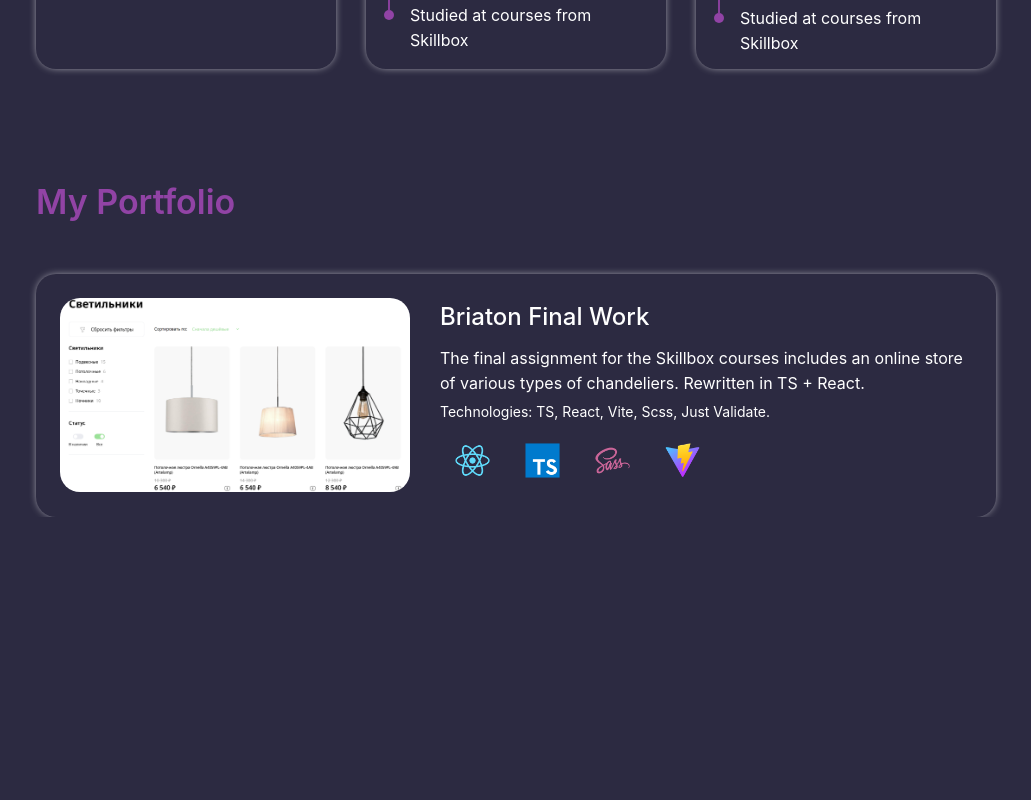
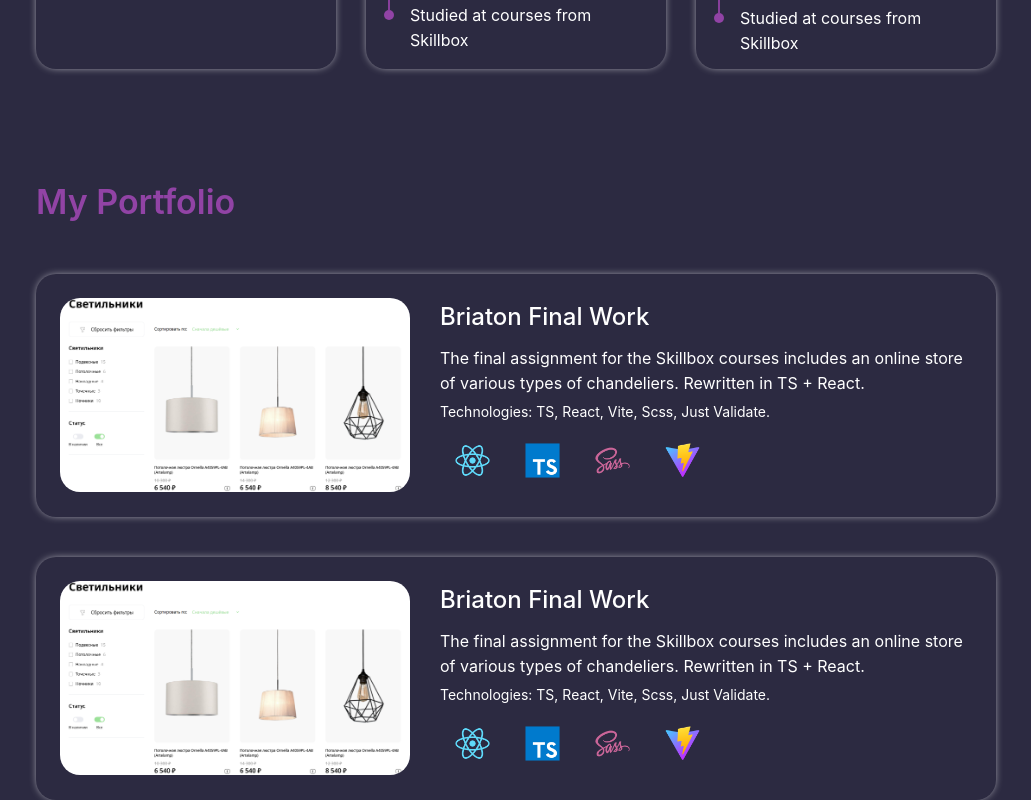
Before and after one commit to HELLRAID-cmd/Portfolio, a React (Vite) app in the folder client/: page / in a window 1280 px wide. Shown: the part 1142-1942 px from the top of the page, without its empty margins (124-1155 px from the left). Before the commit the page ends 1659 px from the top, so only its background shows below. Built offline with nearby package versions, Linux system fonts and the light colour scheme; no server answers.

Commit message:
Продублировал карточку и сделал обертку

```diff
--- a/client/src/Components/Project/Project.tsx
+++ b/client/src/Components/Project/Project.tsx
@@ -13,6 +13,71 @@ export const Project = () => {
                 My Portfolio
               </Typography.Title>
 
+              <div className="project__cards">
+                <Card className="project__card">
+                  <picture>
+                    <source
+                      media="(max-width: 1000px)"
+                      src="/img/project/project.jpg"
+                      width={200}
+                    />
+                    <img
+                      className="project__card-img"
+                      src="./public/img/project/project.jpg"
+                      width={350}
+                      alt="img"
+                    />
+                  </picture>
+                  <div className="project__card-inner">
+                    <a
+                      className="project__card-inner-title link-title"
+                      href="https://github.com/HELLRAID-cmd/Briaton---finalWork"
+                      target="_blank"
+                    >
+                      Briaton Final Work
+                    </a>
+                    <div className="project__card-text">
+                      <p className="project__card-text-desc">
+                        The final assignment for the Skillbox courses includes
+                        an&nbsp;online store of&nbsp;various types
+                        of&nbsp;chandeliers. Rewritten in&nbsp;TS + React.
+                      </p>
+                      <p className="project__card-text-technologies">
+                        Technologies: TS, React, Vite, Scss, Just Validate.
+                      </p>
+                      <div className="project__card-technologies">
+                        <div className="project__card-technologies-img">
+                          <img
+                            src="./public/img/project/icons/React.png"
+                            width={35}
+                            alt="img"
+                          />
+                        </div>
+                        <div className="project__card-technologies-img">
+                          <img
+                            src="./public/img/project/icons/TypeScript.png"
+                            width={35}
+                            alt="img"
+                          />
+                        </div>
+                        <div className="project__card-technologies-img">
+                          <img
+                            src="./public/img/project/icons/Sass.png"
+                            width={35}
+                            alt="img"
+                          />
+                        </div>
+                        <div className="project__card-technologies-img">
+                          <img
+                            src="./public/img/project/icons/Vite.js.png"
+                            width={35}
+                            alt="img"
+                          />
+                        </div>
+                      </div>
+                    </div>
+                  </div>
+                </Card>
                 <Card className="project__card">
                   <picture>
                     <source
@@ -80,6 +145,7 @@ export const Project = () => {
               </div>
             </div>
           </div>
+        </div>
       </section>
     </>
   );
```
Lines whose indentation alone changed are shown as unchanged.
